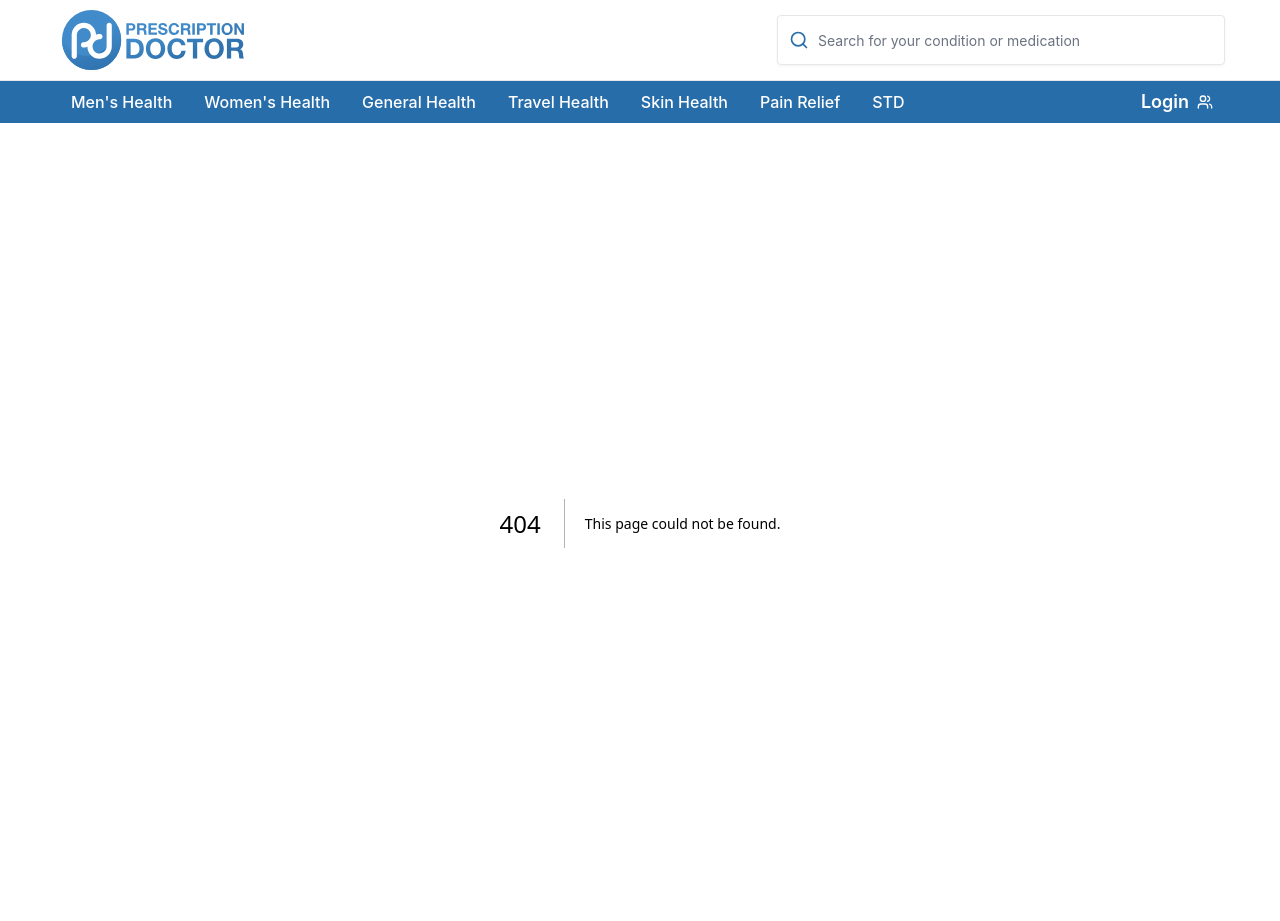
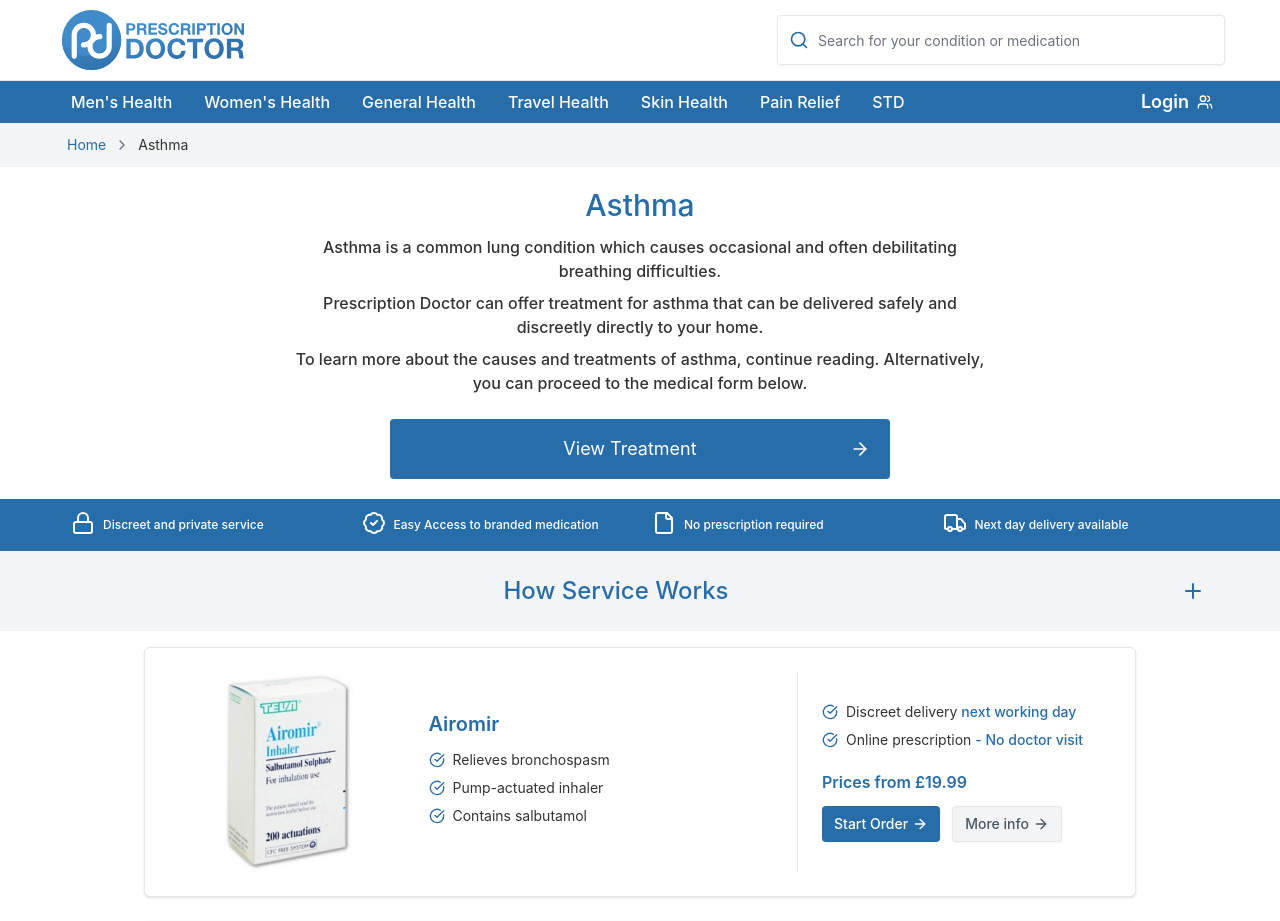
Before and after one commit to DharshanWilsonRaj/prescriptiondoctor-nextjs-demo, a Next.js app: page /asthma in a window 1280 px wide. Before the commit this address had no page. Shown: the top 921 px of the page. Built offline with nearby package versions, Linux system fonts and the light colour scheme.

Commit message:
asthma page ui completed

```diff
--- /dev/null
+++ b/src/app/(storefront)/asthma/layout.jsx
@@ -0,0 +1,13 @@
+import CustomBreadCrumb from "@/components/ui/custom/breadcrumb";
+
+
+
+export default function CategoryLayout({ children }) {
+    return (
+        <div>
+            <CustomBreadCrumb />
+            {children}
+        </div>
+
+    );
+}
--- /dev/null
+++ b/src/app/(storefront)/asthma/page.jsx
@@ -0,0 +1,49 @@
+import FeatureStrip from '@/components/(storefront)/feature-strip';
+import ServiceWorks from '@/components/(storefront)/service-works';
+import Treatments from '@/components/(storefront)/treatments/treatments';
+import { ArrowRight } from 'lucide-react'
+import Link from 'next/link';
+import React from 'react';
+
+
+export default function CategoryPage() {
+    return (
+        <div>
+            <div className=' py-5'>
+                <div className='max-w-[700px]  mx-auto text-center flex flex-col space-y-3 items-center'>
+                    <h1 className='text-2xl md:text-3xl text-primary font-medium'>
+                        Asthma
+                    </h1>
+                    <p className='mb-2 font-medium'>
+                        Asthma is a common lung condition which causes occasional and often debilitating breathing difficulties.
+                    </p>
+                    <p className='mb-2 font-medium'>
+                        Prescription Doctor can offer treatment for asthma that can be delivered safely and discreetly directly to your home.
+
+                    </p>
+                    <p className='mb-2 font-medium'>
+                        To learn more about the causes and treatments of asthma, continue reading. Alternatively, you can proceed to the medical form below.
+                    </p>
+                </div>
+                <div className='flex justify-center items-center space-x-2 mt-4'>
+                    <Link href='#treatments' className='w-full rounded md:w-[500px] flex items-center  justify-center px-5 py-4 min-h-[50px] bg-primary hover:bg-primary text-white'>
+
+                        <span className="text-lg ms-auto">View Treatment</span>
+                        <ArrowRight className="w-5 h-5 ms-auto" />
+
+                    </Link>
+                </div>
+
+            </div>
+
+            <FeatureStrip />
+            <div className="bg-secondary py-2">
+                <ServiceWorks />
+            </div>
+
+            <div id='treatments'>
+                <Treatments />
+            </div>
+        </div>
+    )
+}
--- a/src/app/(storefront)/home.jsx
+++ b/src/app/(storefront)/home.jsx
@@ -2,7 +2,7 @@
 import WeightLossJourneyCard from "@/components/(storefront)/home/journey-card";
 import WhyOurSite from "@/components/(storefront)/home/why-our-site-v1";
 import SafetyImportance from "@/components/(storefront)/home/safety-importance";
-import ServiceWorks from "@/components/(storefront)/home/service-works";
+import ServiceWorks from "@/components/(storefront)/service-works";
 
 export default function StoreFrontHome() {
     return (
--- /dev/null
+++ b/src/components/(storefront)/feature-strip.jsx
@@ -0,0 +1,38 @@
+import { File, Lock, Truck, VerifiedIcon } from 'lucide-react';
+import React from 'react';
+
+export default function FeatureStrip() {
+    const options = [
+        {
+            icon: <Lock className="w-6 h-6 mb-1 text-white" />,
+            label: 'Discreet and private service',
+        },
+        {
+            icon: <VerifiedIcon className="w-6 h-6 mb-1 text-white" />,
+            label: 'Easy Access to branded medication',
+        },
+        {
+            icon: <File className="w-6 h-6 mb-1 text-white" />,
+            label: 'No prescription required',
+        },
+        {
+            icon: <Truck className="w-6 h-6 mb-1 text-white" />,
+            label: 'Next day delivery available',
+        },
+    ];
+
+    return (
+        <div className="bg-primary text-white py-3 hidden md:block">
+            <div className="container mx-auto px-4">
+                <div className="grid grid-cols-1 sm:grid-cols-2 md:grid-cols-4 gap-6 text-center">
+                    {options.map((item, idx) => (
+                        <div key={idx} className="flex items-center gap-2">
+                            {item.icon}
+                            <p className="text-[12px] font-medium text-white">{item.label}</p>
+                        </div>
+                    ))}
+                </div>
+            </div>
+        </div>
+    );
+}
--- a/src/components/(storefront)/footer/footer.jsx
+++ b/src/components/(storefront)/footer/footer.jsx
@@ -1,5 +1,3 @@
-"use client";
-
 const footerLinks = [
     {
         title: "Policies",
--- a/src/components/(storefront)/header/menu-links.jsx
+++ b/src/components/(storefront)/header/menu-links.jsx
@@ -451,7 +451,7 @@
                                 <NavigationMenuContent className="bg-white text-black shadow-lg rounded-md p-4 min-w-[1170px]">
                                     <div className="grid grid-cols-1 sm:grid-cols-2 md:grid-cols-3 xl:grid-cols-4 gap-6 mb-4 w-full">
                                         {menu.menu_links.map((link, idx) => (
-                                            <a key={idx} href={'/'} className="block group">
+                                            <a key={idx} href={'/asthma'} className="block group">
                                                 <h4 className="text-primary font-semibold group-hover:underline">
                                                     {link.title}
                                                 </h4>
--- /dev/null
+++ b/src/components/(storefront)/treatments/list.jsx
@@ -0,0 +1,66 @@
+
+import { Button } from "@/components/ui/button";
+import { ArrowRight, CheckCircle } from "lucide-react";
+import Image from "next/image";
+
+export default function TreatmentListCard({ image, title, features, highlights, price }) {
+    return (
+        <div className="border rounded-lg shadow-sm p-6 bg-white flex flex-col md:flex-row gap-6">
+            {/* Product Image */}
+            <div className="md:w-1/4 flex justify-center">
+                <Image
+                    src={image}
+                    alt={title}
+                    width={200}
+                    height={160}
+                    placeholder="blur"
+                    blurDataURL="/images/placeholder.jpg"
+                    className="object-contain"
+                />
+            </div>
+
+            {/* Text Section */}
+            <div className="md:flex-1 flex flex-col justify-center space-y-3">
+                <p className="text-xl font-semibold text-primary">{title}</p>
+
+                {/* Features */}
+                <ul className="space-y-1">
+                    {features.map((item, index) => (
+                        <li key={index} className="flex items-start  mb-2 text-sm gap-2">
+                            <CheckCircle className="text-primary w-4 font-bold h-4 mt-0.5" />
+                            <span>{item}</span>
+                        </li>
+                    ))}
+                </ul>
+            </div>
+
+            {/* Divider & Actions */}
+            <div className="md:w-1/3  flex flex-col justify-center border-t md:border-t-0 md:border-l md:pl-6 pt-4 md:pt-0 space-y-3">
+                <ul className="space-y-1 text-sm">
+                    {highlights.map((item, idx) => (
+                        <li key={idx} className="flex items-start mb-2 gap-2">
+                            <CheckCircle className="text-primary font-bold w-4 h-4 mt-0.5" />
+                            <span>
+                                {item.label}{" "}
+                                <span className="text-primary font-medium">{item.emphasis}</span>
+                            </span>
+                        </li>
+                    ))}
+                </ul>
+
+                <p className="text-primary font-semibold">Prices from {price}</p>
+
+                <div className="flex gap-3">
+                    <Button className="bg-primary text-white text-sm px-4 py-2 rounded flex items-center gap-1">
+                        Start Order
+                        <ArrowRight />
+                    </Button>
+                    <Button variant={'secondary'} className="border   text-sm px-4 py-2 rounded flex items-center gap-1">
+                        More info
+                        <ArrowRight />
+                    </Button>
+                </div>
+            </div>
+        </div>
+    );
+}
--- /dev/null
+++ b/src/components/(storefront)/treatments/treatments.jsx
@@ -0,0 +1,42 @@
+import TreatmentListCard from "./list";
+
+const treatmentData = [
+    {
+        image: "/images/treatments/airomir.webp", // or remote image URL
+        title: "Airomir",
+        features: [
+            "Relieves bronchospasm",
+            "Pump-actuated inhaler",
+            "Contains salbutamol",
+        ],
+        highlights: [
+            { label: "Discreet delivery", emphasis: "next working day" },
+            { label: "Online prescription", emphasis: "- No doctor visit" },
+        ],
+        price: "£19.99",
+    },
+    {
+        image: "/images/treatments/atrovent.webp", // or remote image URL
+        title: "Atrovent",
+        features: [
+            "Relieves bronchospasm",
+            "Pump-actuated inhaler",
+            "Contains salbutamol",
+        ],
+        highlights: [
+            { label: "Discreet delivery", emphasis: "next working day" },
+            { label: "Online prescription", emphasis: "- No doctor visit" },
+        ],
+        price: "£19.99",
+    },
+];
+
+export default function Treatments() {
+    return (
+        <div className="max-w-5xl mx-auto space-y-6 p-4">
+            {treatmentData.map((item, index) => (
+                <TreatmentListCard key={index} {...item} />
+            ))}
+        </div>
+    );
+}
--- /dev/null
+++ b/src/components/ui/custom/breadcrumb.jsx
@@ -0,0 +1,42 @@
+"use client";
+
+import { HomeIcon, ChevronRight } from "lucide-react";
+import { usePathname } from "next/navigation";
+import Link from "next/link";
+import React from "react";
+
+export default function CustomBreadCrumb() {
+    const pathname = usePathname();
+
+    // Split the pathname into segments
+    const segments = pathname.split("/").filter((seg) => seg !== "");
+
+    const buildHref = (index) =>
+        "/" + segments.slice(0, index + 1).join("/");
+
+    return (
+        <nav className=" py-3 bg-secondary">
+            <div className="container  px-3 flex items-center space-x-2 text-sm text-muted-foreground">
+                <Link href="/" className="text-primary hover:underline flex items-center gap-1">
+                    <span>Home</span>
+                </Link>
+
+                {segments.map((seg, idx) => (
+                    <React.Fragment key={idx}>
+                        <ChevronRight className="w-4 h-4" />
+                        {idx === segments.length - 1 ? (
+                            <span className="capitalize text-foreground">{decodeURIComponent(seg)}</span>
+                        ) : (
+                            <Link
+                                href={buildHref(idx)}
+                                className="hover:underline capitalize text-primary"
+                            >
+                                {decodeURIComponent(seg)}
+                            </Link>
+                        )}
+                    </React.Fragment>
+                ))}
+            </div>
+        </nav>
+    );
+}
```
Also changed, not shown: public/images/treatments/airomir.webp (added), public/images/treatments/atrovent.webp (added), src/app/(storefront)/asthma/[product_id]/page.jsx (added), src/components/(storefront)/service-works.jsx (renamed from src/components/(storefront)/home/service-works.jsx).
